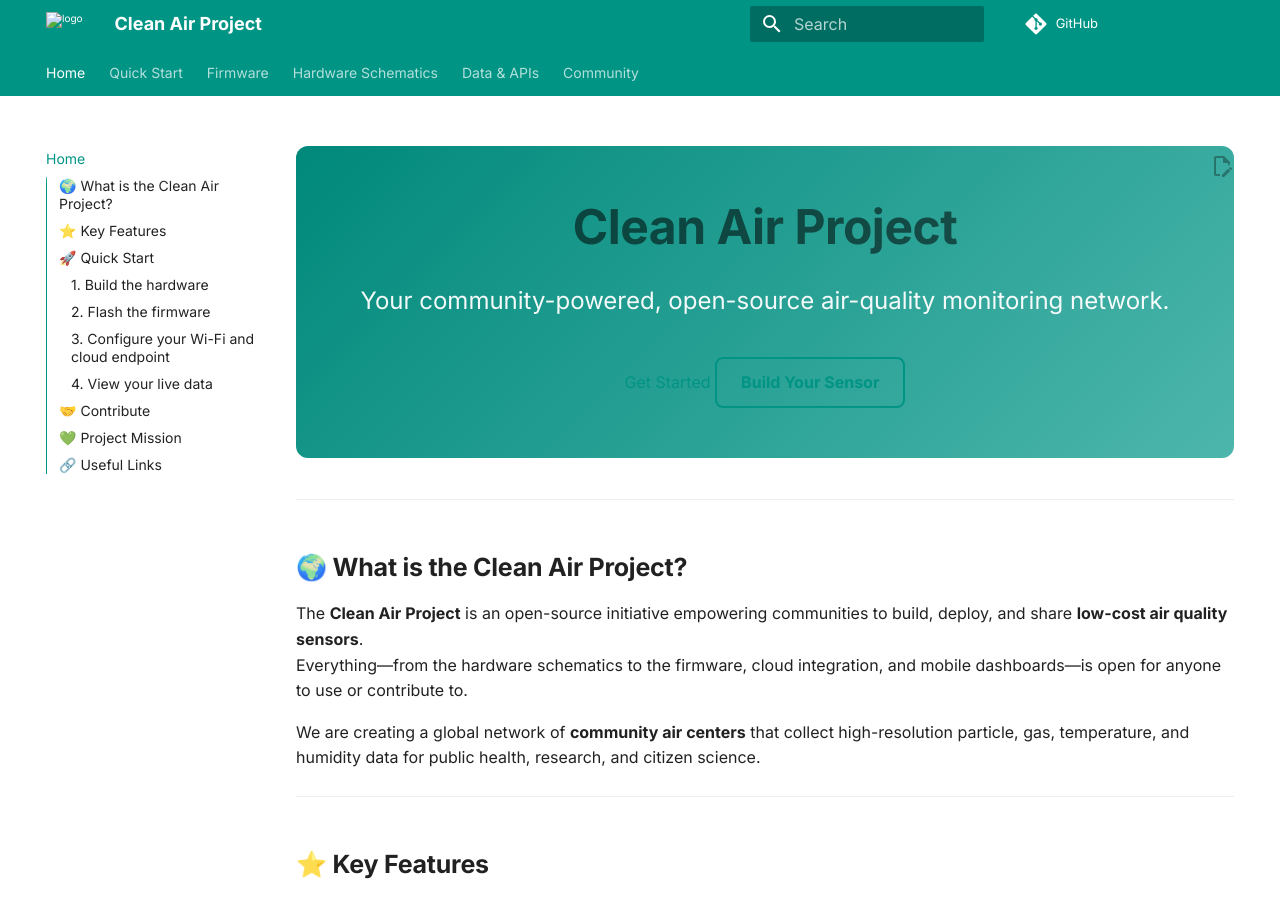
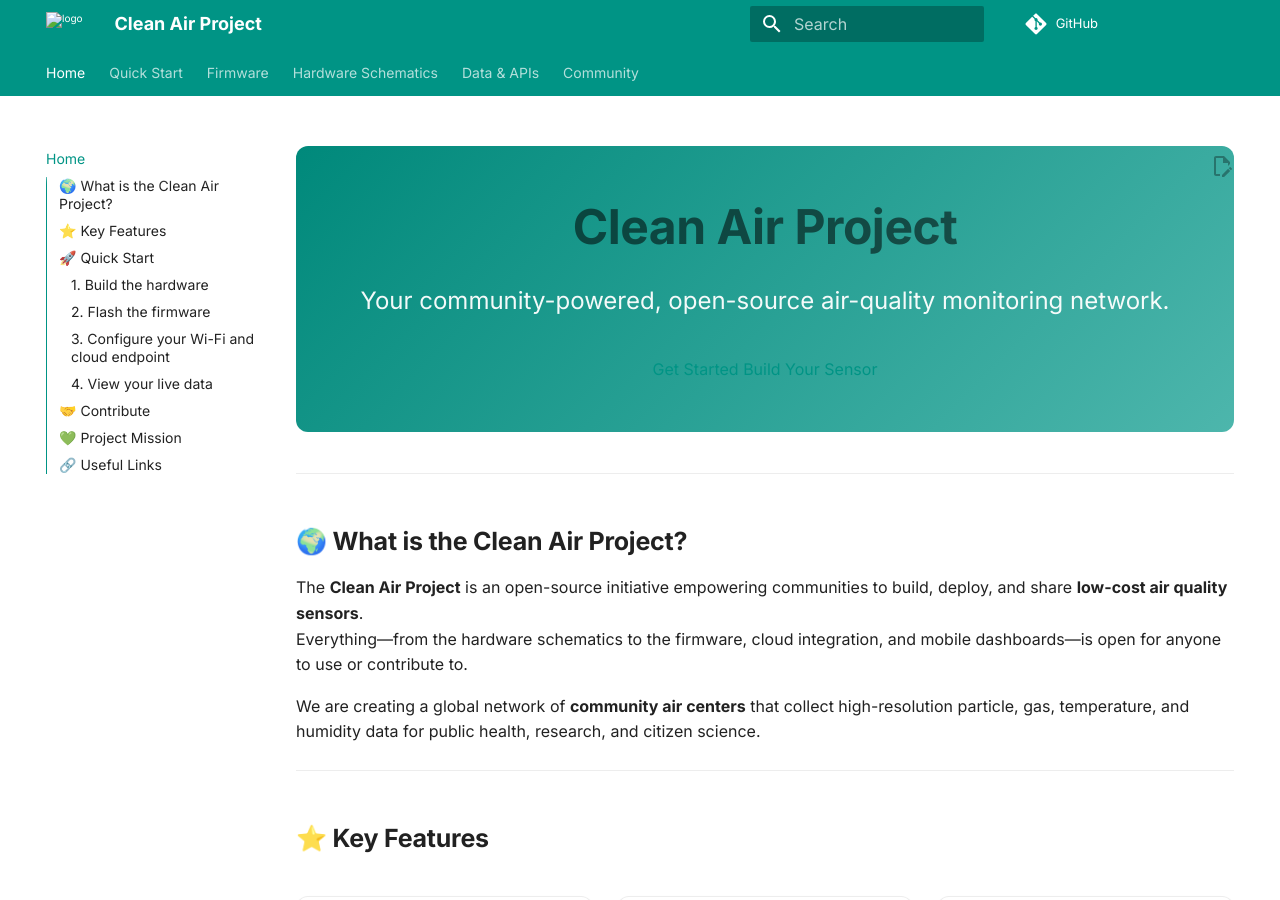
Before and after one commit to mamaofthree579-ship-it/clean-air-project, an MkDocs documentation site: the page built from docs/index.md, in a window 1280 px wide and 900 px high. Built offline with MkDocs 1.6.1 and Material for MkDocs 9.7.7, drawn with Linux system fonts in a browser that asks for light colours; comment, search, counter and statistics services are not loaded.

Commit message:
Update index.md

```diff
--- a/docs/index.md
+++ b/docs/index.md
@@ -4,7 +4,7 @@
 
   <div style="margin-top: 1.8rem;">
     <a href="/getting-started.md/"class="button-link">Get Started</a>
-    <a href="/docs/hardware/build_guide.md"class="md-button">Build Your Sensor</a>
+    <a href="/hardware/build_guide.md"class="button-link">Build Your Sensor</a>
   </div>
 </div>
 
```
